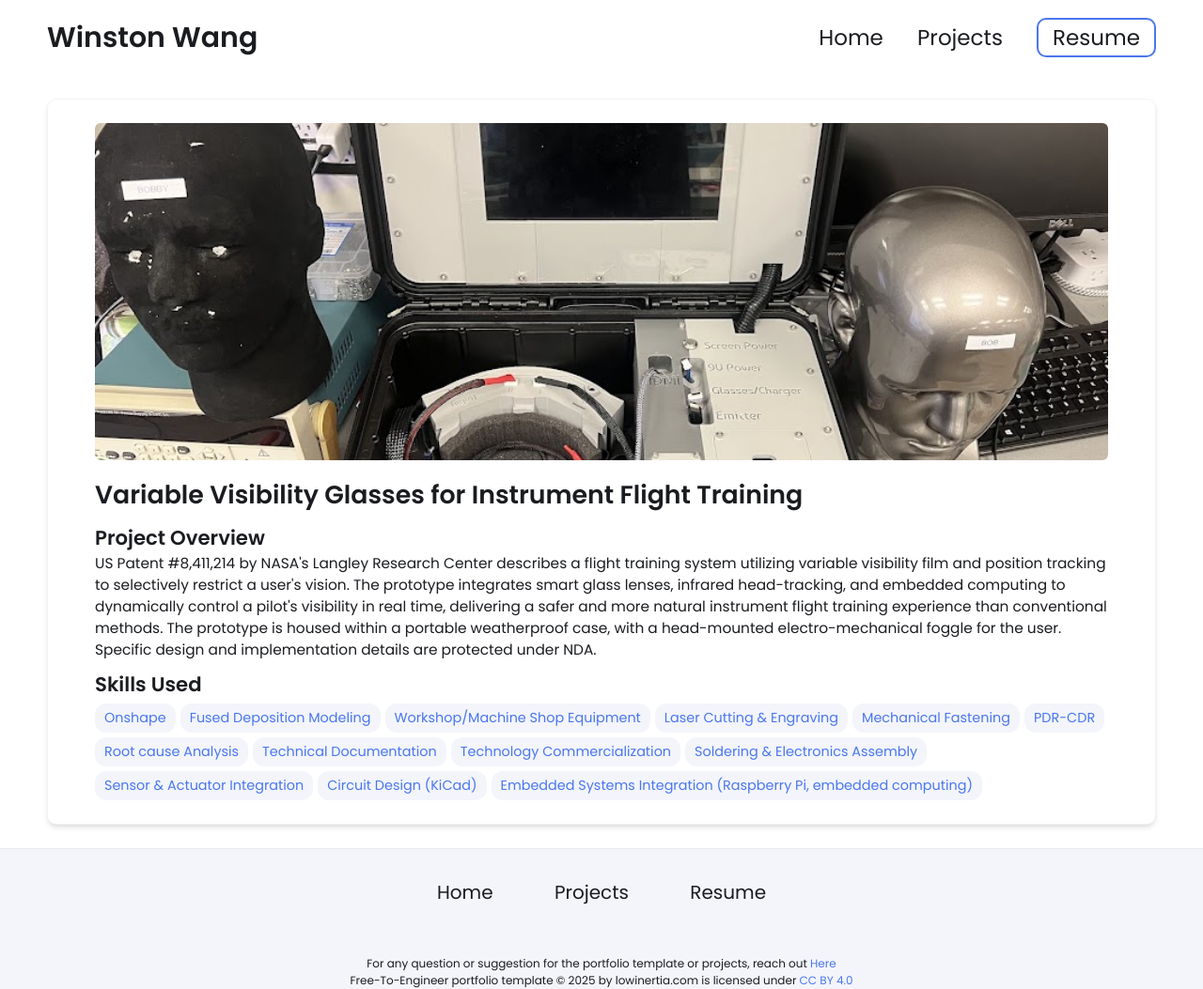
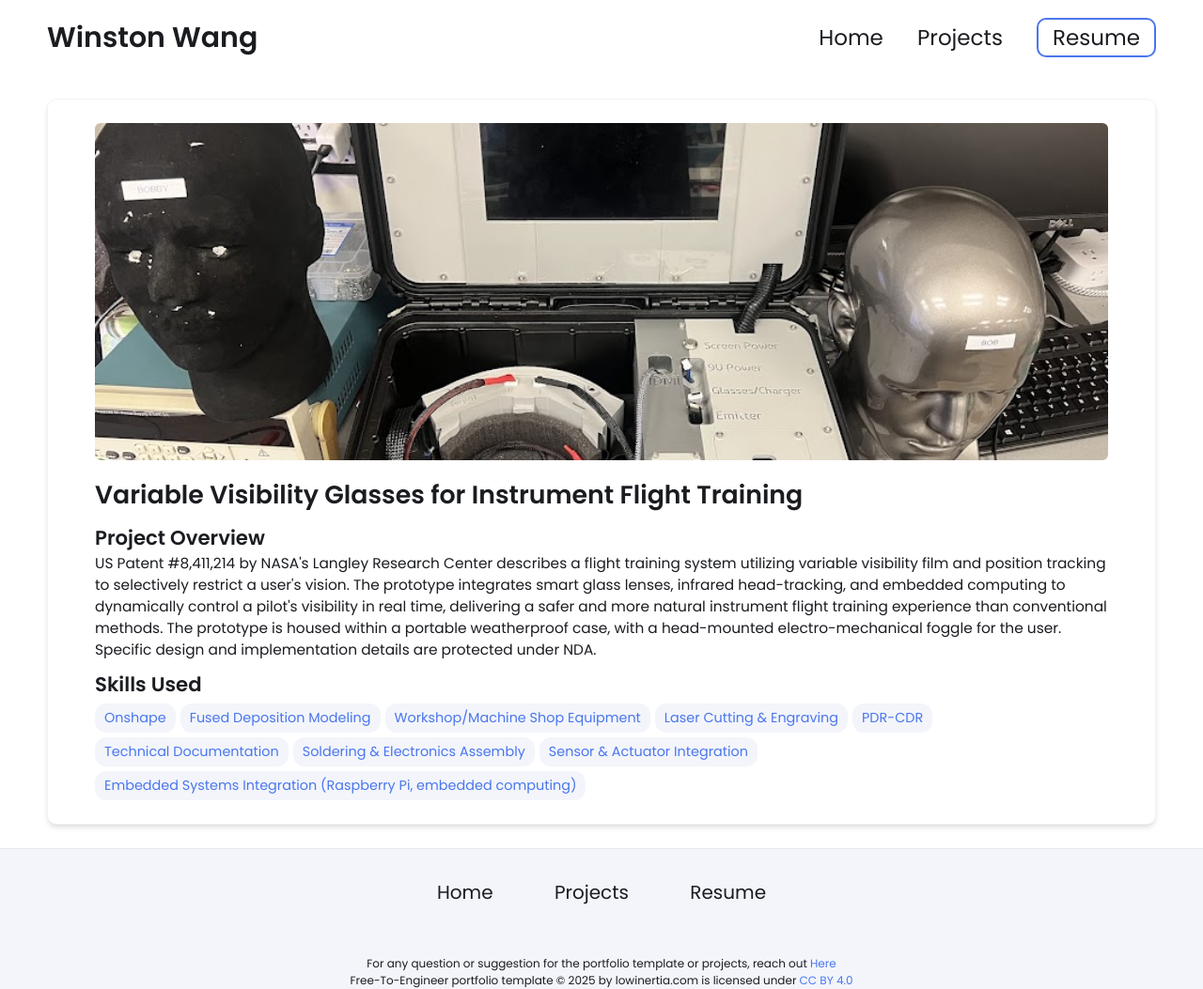
Before and after one commit to WinstonHelicopters/WinstonHelicopters.github.io, a Jekyll site: the page built from _projects/3 Variable Visibility Glasses for Instrument Flight Training/index.md, in a window 1280 px wide. Shown: the whole page at 94% size. Built offline with Jekyll 4.4.1, drawn with Linux system fonts in a browser that asks for light colours.

Commit message:
Update index.md

```diff
--- a/_projects/3 Variable Visibility Glasses for Instrument Flight Training/index.md
+++ b/_projects/3 Variable Visibility Glasses for Instrument Flight Training/index.md
@@ -7,14 +7,10 @@ skills:
 - Fused Deposition Modeling
 - Workshop/Machine Shop Equipment
 - Laser Cutting & Engraving
-- Mechanical Fastening
 - PDR-CDR
-- Root cause Analysis
 - Technical Documentation
-- Technology Commercialization
 - Soldering & Electronics Assembly
 - Sensor & Actuator Integration
-- Circuit Design (KiCad)
 - Embedded Systems Integration (Raspberry Pi, embedded computing)
 main-image: /image_2026-06-30_203907992.png
 ---
```
